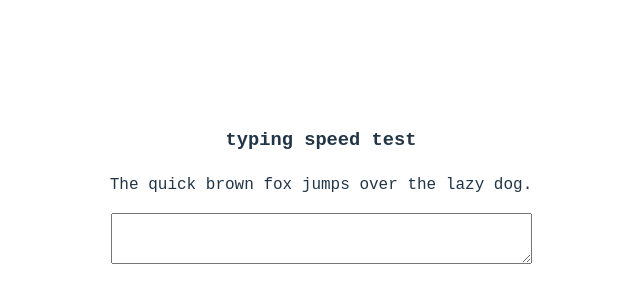
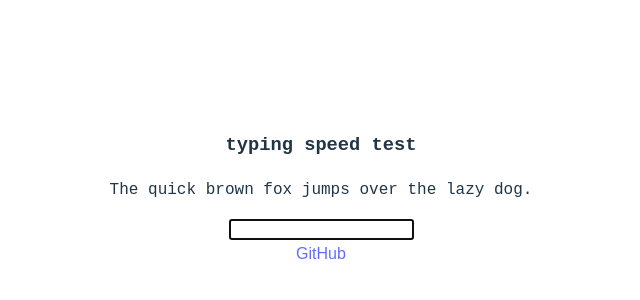
Before and after one commit to amypearlt/typer, a React (Vite) app in the folder frontend/: page / in a window 1280 px wide. Shown: the part 210-510 px from the top of the page, without its empty margins (319-959 px from the left). Built offline with nearby package versions, Linux system fonts and the light colour scheme.

Commit message:
input tracking

```diff
--- a/frontend/src/index.css
+++ b/frontend/src/index.css
@@ -12,6 +12,7 @@
 }
 
 a {
+  font-family: Arial;
   font-weight: 500;
   color: #646cff;
   text-decoration: inherit;
@@ -65,3 +66,10 @@ button:focus-visible {
     background-color: #f9f9f9;
   }
 }
+
+.correct {
+  color: green;
+}
+.incorrect {
+  color: red;
+}
--- a/frontend/src/main.jsx
+++ b/frontend/src/main.jsx
@@ -37,20 +37,44 @@ function Typing_design() {
   }
 
   return (
+    <>
       <div>
         <h3>typing speed test</h3>
-      <p>{quote}</p>
-      <textarea rows="3" cols="50" onFocus={Start_typing} onChange={Now_typing} onKeyDown={(e) => {if (e.key == "Enter") {End_typing();}}} readOnly={!!result}/>
+        <p>
+          {quote.split("").map((char, index) => {
+            let typed_char = typed_quote[index];
+            let correct_name = "";
+            if (typed_char != null) {
+              correct_name = typed_char === char ? "correct" : "incorrect";
+            }
+
+            return (
+              <span key={index} className={correct_name}>
+                {char}
+              </span>
+            );
+
+            })}
+          </p>
+
+        <input type="text" autoFocus onFocus={Start_typing} onChange= {Now_typing} onKeyDown={(e) => {
+          if (e.key == "Enter") {
+            End_typing();
+          }}} readOnly={!!result}/>
 
         {result && (
           <div>
-          <p>{result.raw_wpm}</p>
-          <p>{result.accuracy}</p>
-          <p>{result.wpm}</p>
+            <p>Raw WPM: {result.raw_wpm}</p>
+            <p>Accuracy%: {result.accuracy}</p>
+            <p>WPM: {result.wpm}</p>
           </div>
         )}
+      </div>
 
+      <div>
+        <a href="https://github.com/amypearlt/typer">GitHub</a>
       </div>
+    </>
   );
 }
 
```
Lines whose indentation alone changed are shown as unchanged.
